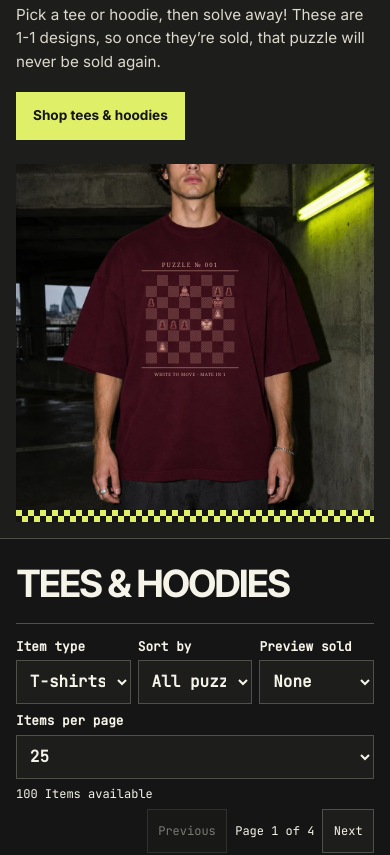
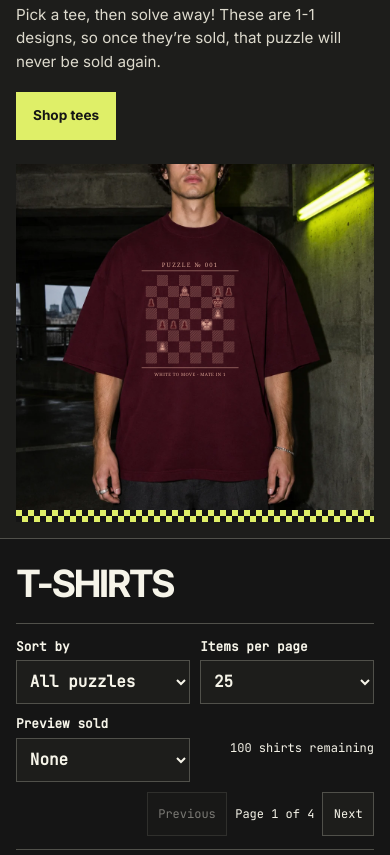
Before and after one commit to 3ncryp-7iz/3ncryp-7iz.github.io, a plain HTML site: page index.html in a window 390 px wide. Shown: the part 254-1109 px from the top of the page. Drawn offline with Linux system fonts and the light colour scheme.

Commit message:
Make the storefront tee-only and tidy mobile controls

```diff
--- a/editions.js
+++ b/editions.js
@@ -61,7 +61,6 @@
 
   const grid = document.querySelector('[data-puzzle-catalogue]');
   if (grid) {
-    const garment = document.querySelector('#filter-garment');
     const mate = document.querySelector('#filter-mate');
     const pageSize = document.querySelector('#catalog-page-size');
     const count = document.querySelector('#catalog-count');
@@ -73,43 +72,32 @@
       next: nav.querySelector('[data-page-step="1"]'),
       status: nav.querySelector('[data-catalog-page-status]')
     }));
-    const hoodieLook = document.querySelector('[data-hoodie-look]');
     const soldPicker = document.querySelector('#preview-sold');
     const desktop = matchMedia('(width > 920px)');
     const forest = getProduct('forest');
     const washedBlack = getProduct('knight');
-    const tees = [...puzzlePrints.keys()].map(print => ({ print }));
-    const hoodies = ['hoodie-forest', 'hoodie-black'].map(id => {
-      const product = getProduct(id);
-      return { print: product[5], product };
-    });
+    const tees = [...puzzlePrints.keys()];
     let page = 0;
 
     function renderCatalogue(revealPreview = false) {
-      const isHoodie = garment.value === 'hoodie';
-      const items = (isHoodie ? hoodies : tees).filter(({ print }) =>
+      const items = tees.filter(print =>
         !mate.value || puzzlePrints.get(print).label.endsWith('mate in ' + mate.value));
       const limit = Number(pageSize.value);
       const pageCount = Math.max(1, Math.ceil(items.length / limit));
       if (revealPreview && soldPicker.value) {
-        const index = items.findIndex(({ print }) => print === soldPicker.value);
+        const index = items.indexOf(soldPicker.value);
         if (index >= 0) page = Math.floor(index / limit);
       }
       page = Math.min(page, pageCount - 1);
       const start = page * limit;
       const columns = desktop.matches ? 5 : 2;
-      grid.innerHTML = items.slice(start, start + limit).map(({ print, product }, index) => {
+      grid.innerHTML = items.slice(start, start + limit).map((print, index) => {
         const darkSquare = (Math.floor(index / columns) + index % columns) % 2 === 1;
-        return productCard(product ?? (darkSquare ? washedBlack : forest), print);
+        return productCard(darkSquare ? washedBlack : forest, print);
       }).join('');
 
-      const available = items.filter(({ print }) => !previewSold.has(print)).length;
-      if (available < items.length) {
-        count.textContent = available === 1 ? '1 Item remains' : available + ' Items remain';
-      } else {
-        count.textContent = available === 1 ? '1 Item available' : available + ' Items available';
-      }
-      if (hoodieLook) hoodieLook.hidden = !isHoodie;
+      const remaining = items.filter(print => !previewSold.has(print)).length;
+      count.textContent = remaining === 1 ? '1 shirt remaining' : remaining + ' shirts remaining';
       for (const { nav, previous, next, status } of pagers) {
         nav.hidden = pageCount === 1;
         previous.disabled = page === 0;
@@ -118,7 +106,7 @@
       }
     }
 
-    for (const control of [garment, mate, pageSize]) {
+    for (const control of [mate, pageSize]) {
       control.addEventListener('change', () => {
         page = 0;
         renderCatalogue();
--- a/index.html
+++ b/index.html
@@ -3,14 +3,14 @@
 <head>
   <meta charset="utf-8">
   <meta name="viewport" content="width=device-width, initial-scale=1, viewport-fit=cover">
-  <meta name="description" content="OffTheBoardClub puzzle tees, hoodies, and an interactive chess puzzle.">
+  <meta name="description" content="OffTheBoardClub puzzle T-shirts with interactive chess puzzles.">
   <title>The Club Shop — OffTheBoardClub</title>
   <link rel="stylesheet" href="store.css?v=17">
   <link rel="stylesheet" href="editions.css?v=31">
-  <link rel="stylesheet" href="streetwear.css?v=30">
+  <link rel="stylesheet" href="streetwear.css?v=31">
   <script defer src="catalog.js?v=56"></script>
-  <script defer src="store.js?v=60"></script>
-  <script defer src="editions.js?v=62"></script>
+  <script defer src="store.js?v=63"></script>
+  <script defer src="editions.js?v=63"></script>
 </head>
 <body class="postal streetwear" data-edition="club-shop">
 <svg class="print-ink-definitions" aria-hidden="true" width="0" height="0">
@@ -23,10 +23,6 @@
     <filter id="print-ink-clay" x="0" y="0" width="100%" height="100%" color-interpolation-filters="sRGB"><feColorMatrix type="matrix" values="0 0 0 0 1.0000 0 0 0 0 0.9725 0 0 0 0 0.9216 -.2126 -.7152 -.0722 0 1"/></filter>
     <filter id="print-ink-oatmeal" x="0" y="0" width="100%" height="100%" color-interpolation-filters="sRGB"><feColorMatrix type="matrix" values="0 0 0 0 0.3373 0 0 0 0 0.2000 0 0 0 0 0.1608 -.2126 -.7152 -.0722 0 1"/></filter>
     <filter id="print-ink-coffee" x="0" y="0" width="100%" height="100%" color-interpolation-filters="sRGB"><feColorMatrix type="matrix" values="0 0 0 0 0.9059 0 0 0 0 0.7451 0 0 0 0 0.5176 -.2126 -.7152 -.0722 0 1"/></filter>
-    <filter id="print-ink-hoodie-black" x="0" y="0" width="100%" height="100%" color-interpolation-filters="sRGB"><feColorMatrix type="matrix" values="0 0 0 0 0.9255 0 0 0 0 0.8745 0 0 0 0 0.7412 -.2126 -.7152 -.0722 0 1"/></filter>
-    <filter id="print-ink-hoodie-oxblood" x="0" y="0" width="100%" height="100%" color-interpolation-filters="sRGB"><feColorMatrix type="matrix" values="0 0 0 0 0.9098 0 0 0 0 0.6941 0 0 0 0 0.6235 -.2126 -.7152 -.0722 0 1"/></filter>
-    <filter id="print-ink-hoodie-forest" x="0" y="0" width="100%" height="100%" color-interpolation-filters="sRGB"><feColorMatrix type="matrix" values="0 0 0 0 0.8980 0 0 0 0 0.8392 0 0 0 0 0.6549 -.2126 -.7152 -.0722 0 1"/></filter>
-    <filter id="print-ink-hoodie-oatmeal" x="0" y="0" width="100%" height="100%" color-interpolation-filters="sRGB"><feColorMatrix type="matrix" values="0 0 0 0 0.3373 0 0 0 0 0.2000 0 0 0 0 0.1608 -.2126 -.7152 -.0722 0 1"/></filter>
   </defs>
 </svg>
 <a class="skip" href="#main">Skip to content</a>
@@ -42,8 +38,8 @@
     <section class="edition-hero shop-hero" aria-labelledby="heading">
       <div class="edition-copy">
         <h1 id="heading"><span>The Club</span> <span>Shop.</span></h1>
-        <p>Pick a tee or hoodie, then solve away! These are 1-1 designs, so once they’re sold, that puzzle will never be sold again.</p>
-        <a class="button" href="#collection">Shop tees &amp; hoodies</a>
+        <p>Pick a tee, then solve away! These are 1-1 designs, so once they’re sold, that puzzle will never be sold again.</p>
+        <a class="button" href="#collection">Shop tees</a>
       </div>
       <figure><a class="puzzle-photo-link" href="puzzle/index.html?puzzle=001&amp;product=queen" aria-label="View No. 001 - Tee, Oxblood"><svg class="tee-preview" role="img" aria-label="No. 001 - Tee in Oxblood on a model: White to move · mate in 1, Puzzle ledger" viewBox="0 0 512 512" width="512" height="512">
     <image href="assets/streetwear-oxblood.webp" width="512" height="512"/>
@@ -61,13 +57,12 @@
   </svg></a></figure>
     </section>
     <section class="collection" id="collection">
-      <header class="section-header"><h2 id="catalogue-title" tabindex="-1">Tees &amp; hoodies</h2></header>
+      <header class="section-header"><h2 id="catalogue-title" tabindex="-1">T-shirts</h2></header>
       <div class="catalog-tools" aria-label="Catalogue controls">
-        <label>Item type<select id="filter-garment"><option value="tee">T-shirts</option><option value="hoodie">Hoodies</option></select></label>
         <label>Sort by<select id="filter-mate"><option value="">All puzzles</option><option value="1">Mate in 1</option><option value="2">Mate in 2</option></select></label>
+        <label>Items per page<select id="catalog-page-size"><option value="25">25</option><option value="50">50</option><option value="100">100</option></select></label>
         <label>Preview sold<select id="preview-sold"><option value="">None</option></select></label>
-        <label>Items per page<select id="catalog-page-size"><option value="25">25</option><option value="50">50</option><option value="100">100</option></select></label>
-        <p id="catalog-count" role="status">100 Items available</p>
+        <p id="catalog-count" role="status">100 shirts remaining</p>
         <nav class="catalogue-pages catalogue-pages--top" data-catalog-pages aria-label="Catalogue pages above items" hidden>
           <button data-page-step="-1" type="button" aria-controls="products">Previous</button>
           <span data-catalog-page-status role="status"></span>
@@ -85,7 +80,6 @@
       <header class="section-header"><h2>Example wear</h2></header>
       <div class="lookbook-grid">
         <figure data-worn-look="streetwear-ivory"></figure>
-        <figure data-worn-look="streetwear-forest" data-hoodie-look hidden></figure>
       </div>
     </section>
   </main>
--- a/store.js
+++ b/store.js
@@ -1,6 +1,7 @@
 const storePath = document.currentScript?.src ? new URL('.', document.currentScript.src).href : '../';
 
-const products = window.catalog;
+const streetwear = document.body?.classList.contains('streetwear');
+const products = streetwear ? window.catalog.filter(product => product[7] !== 'hoodie') : window.catalog;
 const productDialog = document.querySelector('#product-dialog');
 const bagDialog = document.querySelector('#bag-dialog');
 const status = document.querySelector('#status');
@@ -112,7 +113,7 @@ function garmentPhoto(id, cutout) {
   const photo = dyed ? 'queen' : id;
   let file = photo + '-blank.webp';
   if (cutout) file = 'checker-product-' + photo + '.webp';
-  else if (document.body?.classList.contains('streetwear')) file = 'streetwear-product-' + photo + '.webp';
+  else if (streetwear) file = 'streetwear-product-' + photo + '.webp';
   return { file, filter: dyed ? 'url(#shirt-dye-' + id + ')' : '' };
 }
 
@@ -332,7 +333,7 @@ if (productGrid.hasAttribute('data-ledger-collection')) {
         <span class="sr-only">${colour}</span>
       </label>`).join('');
 
-    const cutout = document.body?.classList.contains('streetwear');
+    const cutout = streetwear;
     function displayColour(id) {
       const product = getProduct(id);
       artwork.innerHTML = teePreview(product, print, design, null, false, cutout);
--- a/streetwear.css
+++ b/streetwear.css
@@ -153,7 +153,7 @@
   background: transparent;
 }
 
-[data-checker-products] .product:is([data-item="knight"], [data-item="hoodie-black"]) .product-photo {
+[data-checker-products] .product[data-item="knight"] .product-photo {
   background-image: var(--tile-lines);
 }
 
@@ -235,3 +235,17 @@
   background: var(--panel);
 }
 .streetwear .catalogue-pages button:hover:not(:disabled) { border-color: var(--accent); }
+
+.streetwear .lookbook-grid { grid-template-columns: minmax(0, 32rem); }
+
+@media (max-width: 600px) {
+  .streetwear .catalog-tools {
+    display: grid;
+    grid-template-columns: repeat(2, minmax(0, 1fr));
+    gap: .65rem;
+  }
+  .streetwear .catalog-tools label { min-width: 0; }
+  .streetwear .catalog-tools select { width: 100%; }
+  .streetwear .catalog-tools #catalog-count { margin: 0; text-align: end; align-self: center; }
+  .streetwear .catalogue-pages--top:not([hidden]) { grid-column: 1 / -1; }
+}
```
Also changed, not shown: puzzle-page.js (+6 -1 lines), puzzle/index.html (+3 -7 lines).
